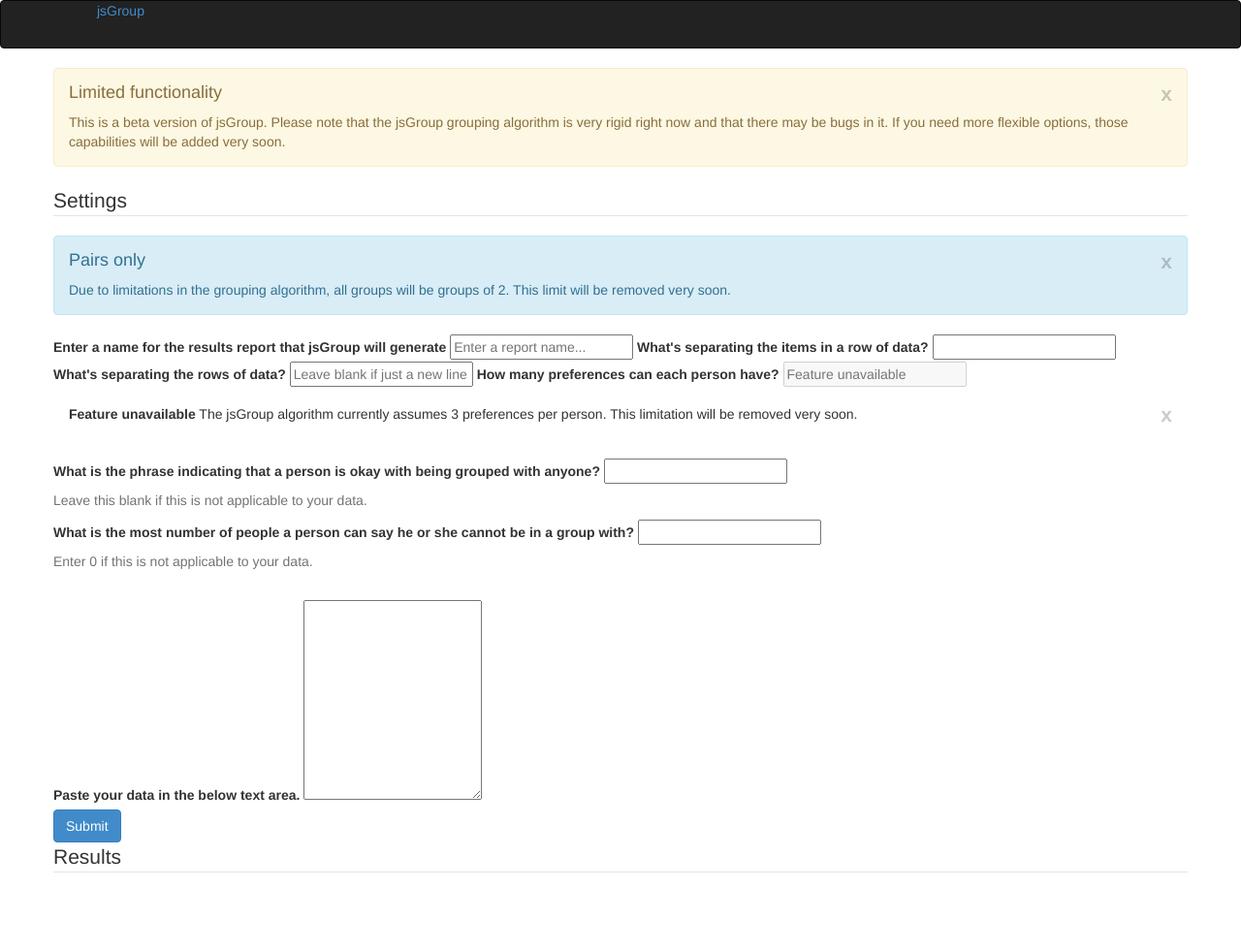
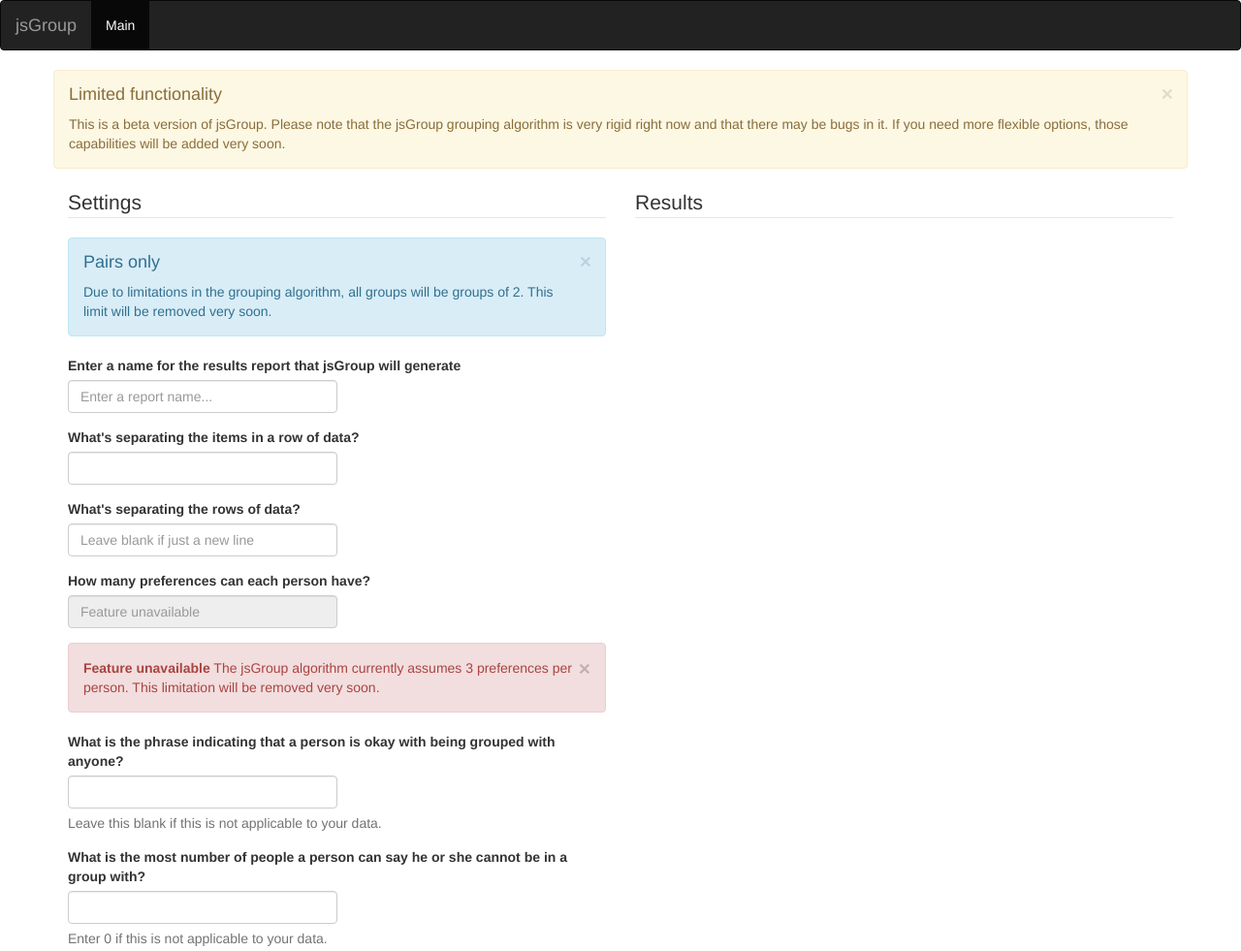
Before and after one commit to evan10s/jsgroup, a plain HTML site: page index.html in a window 1280 px wide. Shown: the top 981 px of the page at 97% size. Before the commit the page ends 920 px from the top, so only its background shows below. Drawn offline with nearby package versions, Linux system fonts and the light colour scheme.

Commit message:
Made changes required by Bootstrap 3.1.0
Made changes that were required by Bootstrap 3.1.0 to ensure that
index.html would look correct with the changes that were made in
Bootstrap 3.1.0.  Also added a CSS link to the formatting.css file

```diff
--- a/index.html
+++ b/index.html
@@ -3,8 +3,9 @@
 	<head>
 		<link href="bootstrap/css/bootstrap.css" rel="stylesheet" media="screen">
 		<link href="bootstrap/css/bootstrap.min.css" rel="stylesheet" media="screen">
-		<link href="bootstrap/css/bootstrap-responsive.css" rel="stylesheet" media="screen">
-		<link href="bootstrap/css/bootstrap-responsive.min.css" rel="stylesheet" media="screen">
+		<!--<link href="bootstrap/css/bootstrap-theme.css" rel="stylesheet" media="screen">
+		<link href="bootstrap/css/bootstrap-theme.min.css" rel="stylesheet" media="screen">-->
+		<link href="formatting.css" rel="stylesheet" media="screen">
 		<meta charset=utf-8 />
 	<title>jsGroup</title>
 </head>
@@ -12,7 +13,7 @@
 		<script src="http://code.jquery.com/jquery-latest.js"></script>
 		<script src="bootstrap/js/bootstrap.min.js"></script>
 		<script src="group.js"></script>
-  <div class="navbar navbar-inverse">
+  <!--<div class="navbar navbar-inverse">
     <div class="navbar-inner">
        <div class="container">
          <a class="btn btn-navbar" data-toggle="collapse" data-target=".nav-collapse">
@@ -24,22 +25,42 @@
          <div class="nav-collapse collapse">
            <ul class="nav">
              <li class="active"><a href="#">Main</a></li>
+             <!--<li><a href="#">Help</a></li>
+           </ul>
+         </div>
+      </div>
+    </div>
+  </div>-->
+  <nav class="navbar navbar-inverse" role="navigation">
+	<div class="container-fluid">
+		<div class="navbar-header">
+			<button type="button" class="navbar-toggle" data-toggle="collapse" data-target="#jsgroup-navbar-collapse">
+				<span class="sr-only">Toggle navigation</span>
+				<span class="icon-bar"></span>
+				<span class="icon-bar"></span>
+				<span class="icon-bar"></span>
+			</button>
+			<a class="navbar-brand" href="index.html">jsGroup</a>
+		</div>
+		<div class="collapse navbar-collapse" id="jsgroup-navbar-collapse">
+			<ul class="nav navbar-nav">
+				<li class="active"><a href="index.html">Main</a></li>
 				<!--<li><a href="#">Help</a></li>-->
 			</ul>
 		</div>
 	</div>
-    </div>
-  </div>
+  </nav>
+
 
   <div class="container">
     <div class="row">
-		<div class="alert alert-block alert-warning fade in">
-			<button type="button" class="close" data-dismiss="alert">x</button>
+		<div class="alert alert-warning alert-dismissable">
+			<button type="button" class="close" data-dismiss="alert" aria-hidden="true">&times;</button>
 			<h4 class="alert-heading">Limited functionality</h4>
 			<p>This is a beta version of jsGroup.  Please note that the jsGroup grouping algorithm is very rigid right now and that there may be bugs in it.  If you need more flexible options,
 			those capabilities will be added very soon.</p>
 		</div>
-      <div class="span6" id="settings">
+      <div class="col-md-6" id="settings">
         <fieldset>
           <legend>Settings</legend>
           <!--Settings needed:
@@ -49,43 +70,51 @@
               4. number "wanted" choices per person, if app.
               5. max num. "no" choices person, if app.
               6. data-->
-		<div class="alert alert-block alert-info fade in">
-			<button type="button" class="close" data-dismiss="alert">x</button>
+		<div class="alert alert-info alert-dismissable">
+			<button type="button" class="close" data-dismiss="alert" aria-hidden="true">&times;</button>
 			<h4 class="alert-heading">Pairs only</h4>
 			<p>Due to limitations in the grouping algorithm, all groups will be groups of 2.  This limit will be removed very soon.</p>
 		</div>
+		<form role="form">
+			<div class="form-group">
 				<label for="report-name">Enter a name for the results report that jsGroup will generate</label>
-          <input type="text" id="report-name" placeholder="Enter a report name..." />
-
+				<input type="text" class="form-control" id="report-name" placeholder="Enter a report name..." />
+			</div>
+			<div class="form-group">
 				  <label for="data-sep">What's separating the <strong>items in a row</strong> of data?</label>
-          <input type="text" id="data-sep" />
-
+				  <input type="text" class="form-control" id="data-sep" />
+			</div>
+			<div class="form-group">
 				  <label for="row-sep">What's separating the <strong>rows of data</strong>?</label>
-          <input type="text" id="row-sep" placeholder="Leave blank if just a new line"/>
-
+				  <input type="text" class="form-control" id="row-sep" placeholder="Leave blank if just a new line"/>
+			</div>
+			<div class="form-group">
 				  <label for="max-choices">How many preferences can each person have?</label>
-          <input type="text" disabled placeholder="Feature unavailable" id="max-choices" />
-		  <div class="alert alert-error fade in">
-			<button type="button" class="close" data-dismiss="alert">x</button>
+				  <input type="text" class="form-control" disabled placeholder="Feature unavailable" id="max-choices" />
+			</div>
+				<div class="alert alert-danger alert=dismissable">
+				<button type="button" class="close" data-dismiss="alert" aria-hidden="true">&times;</button>
 				<strong>Feature unavailable</strong>  The jsGroup algorithm currently assumes 3 preferences per person.  This limitation will be removed very soon.
 				</div>
-
+			<div class="form-group">
 				<label for="anyone-okay-phrase">What is the phrase indicating that a person is okay with being grouped with anyone?</label>
-          <input type="text" id="anyone-okay-phrase" />
+				<input type="text" class="form-control" id="anyone-okay-phrase" />
 				<span class="help-block">Leave this blank if this is not applicable to your data.</span>
-
+			</div>
+			<div class="form-group">
 				<label for="max-cannot-haves">What is the most number of people a person can say he or she cannot be in a group with?</label>
-          <input type="text" id="max-cannot-haves" />
-          <span class="help-block">Enter 0 if this is not applicable to your data.</span>
-		  <br />
+				<input type="text" class="form-control" id="max-cannot-haves" />
+				<p class="help-block">Enter 0 if this is not applicable to your data.</p>
+			</div>
+			<div class="form-group">
 				<label for="data">Paste your data in the below text area.</label>
-          <textarea rows="10" id="data"></textarea>
-          <br />
+				<textarea rows="10" class="form-control" id="data"></textarea>
+			</div>
 			<button onclick="makeGroups()" class="btn btn-large btn-primary">Submit</button>
-
+		</form>
         </fieldset>
       </div>
-      <div class="span6" id="results">
+      <div class="col-md-6" id="results">
         <fieldset>
           <legend>Results</legend>
         </fieldset>
```
Lines whose indentation alone changed are shown as unchanged.
